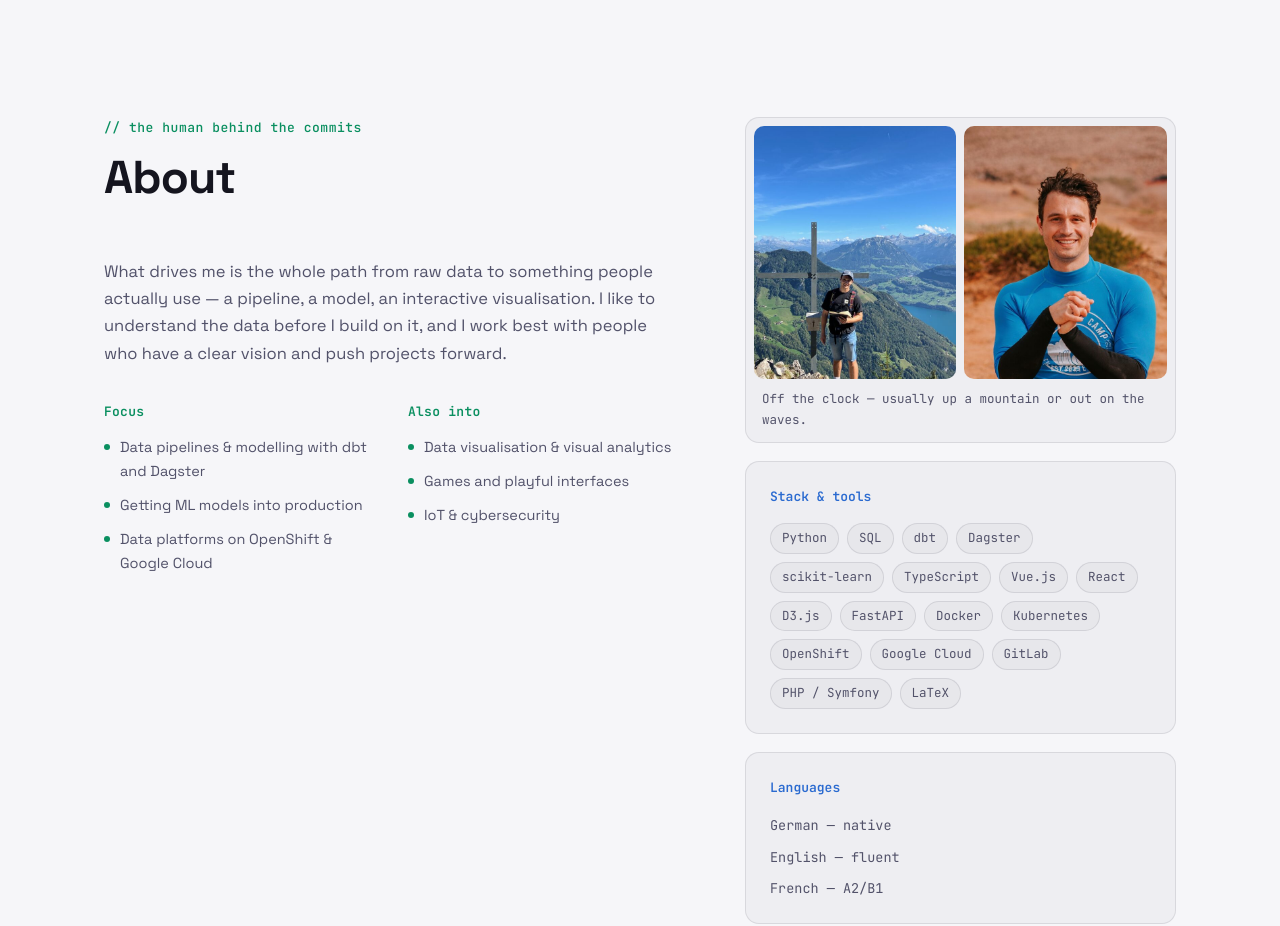
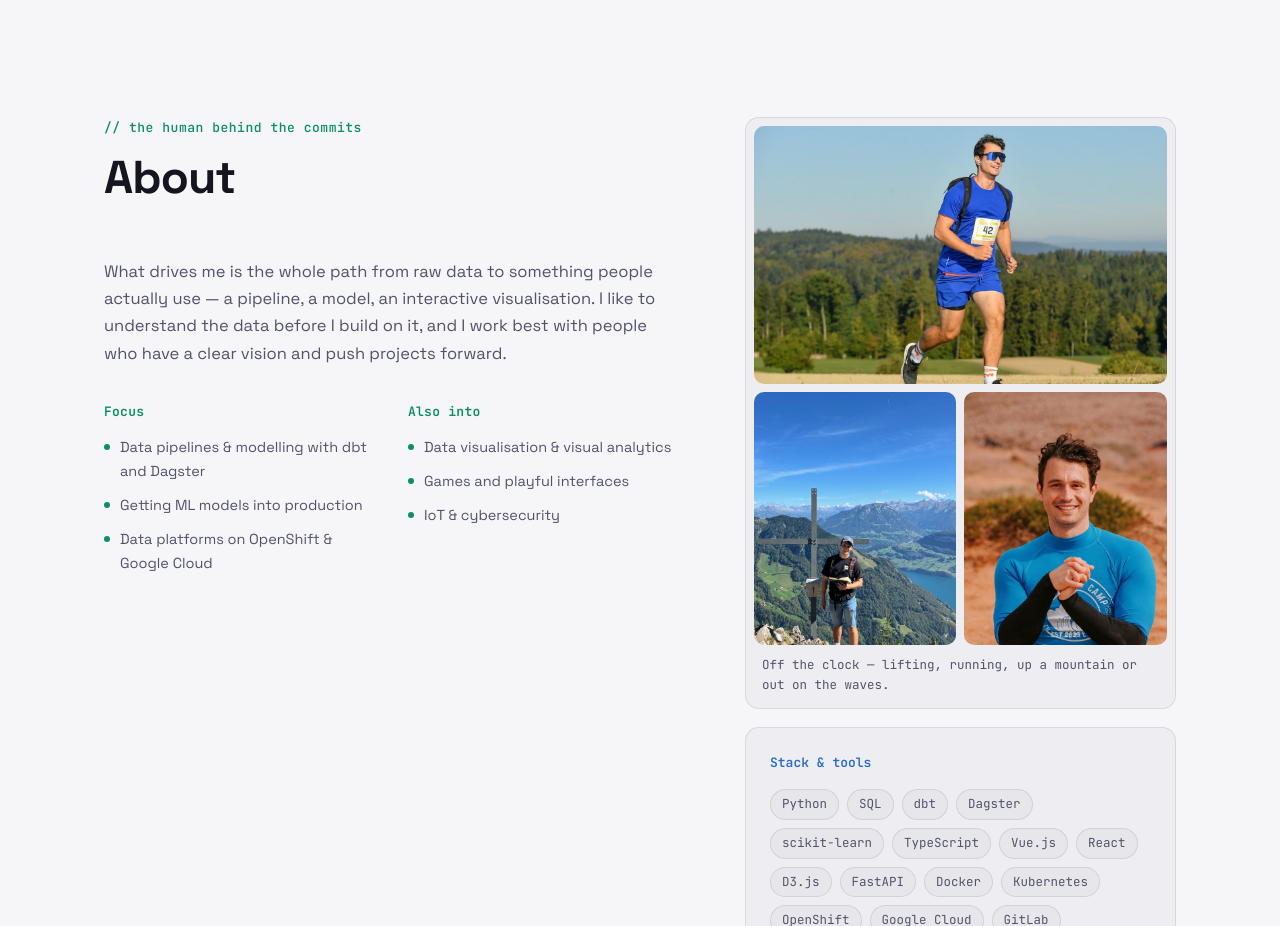
Before and after one commit to HuberNicolas/portfolio, a Vue app: page / in a window 1280 px wide. Shown: the part 4980-5906 px from the top of the page. Built offline with nearby package versions, Linux system fonts and the light colour scheme.

Commit message:
Add running photo to About

```diff
--- a/src/components/AboutSection.vue
+++ b/src/components/AboutSection.vue
@@ -32,6 +32,7 @@ const img = (name) => `${import.meta.env.BASE_URL}img/${name}`
       <aside class="about__side">
         <figure class="photo reveal">
           <div class="photo__grid">
+            <img class="photo__wide" :src="img('running.jpg')" :alt="t.about.photoAlt.running" width="1200" height="750" loading="lazy" />
             <img :src="img('hiking.jpg')" :alt="t.about.photoAlt.hiking" width="600" height="750" loading="lazy" />
             <img :src="img('surfing.jpg')" :alt="t.about.photoAlt.surfing" width="600" height="750" loading="lazy" />
           </div>
@@ -136,6 +137,10 @@ const img = (name) => `${import.meta.env.BASE_URL}img/${name}`
   object-fit: cover;
   border-radius: var(--radius-sm);
 }
+.photo img.photo__wide {
+  grid-column: 1 / -1;
+  aspect-ratio: 8 / 5;
+}
 .photo figcaption {
   font-family: var(--font-mono);
   font-size: 12.5px;
--- a/src/data/content.js
+++ b/src/data/content.js
@@ -205,8 +205,9 @@ export const content = {
       photoAlt: {
         hiking: 'Nicolas on a summit above Lake Lucerne',
         surfing: 'Nicolas in a rash guard at a surf camp',
+        running: 'Nicolas running a trail race above a forest',
       },
-      photoCaption: 'Off the clock — usually up a mountain or out on the waves.',
+      photoCaption: 'Off the clock — lifting, running, up a mountain or out on the waves.',
       langTitle: 'Languages',
       langs: ['German — native', 'English — fluent', 'French — A2/B1'],
     },
@@ -403,8 +404,9 @@ export const content = {
       photoAlt: {
         hiking: 'Nicolas auf einem Gipfel über dem Vierwaldstättersee',
         surfing: 'Nicolas im Lycra-Shirt in einem Surfcamp',
+        running: 'Nicolas bei einem Trail-Lauf über einem Wald',
       },
-      photoCaption: 'Offline — meistens auf einem Berg oder auf den Wellen.',
+      photoCaption: 'Offline — im Gym, beim Laufen, auf einem Berg oder auf den Wellen.',
       langTitle: 'Sprachen',
       langs: ['Deutsch — Muttersprache', 'Englisch — fliessend', 'Französisch — A2/B1'],
     },
```
Also changed, not shown: public/img/running.jpg (added).
